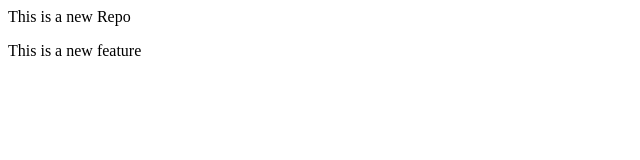
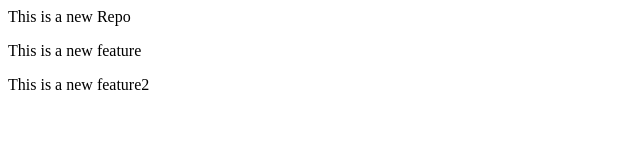
Before and after one commit to GattaSuresh/localrepo, a plain HTML site: page Index.html in a window 1280 px wide. Shown: the whole page, without its empty margins (0-640 px from the left). Drawn offline with Linux system fonts and the light colour scheme.

Commit message:
This is new feature2

```diff
--- a/Index.html
+++ b/Index.html
@@ -1,2 +1,3 @@
 <P>This is a new Repo</P>
 <P>This is a new feature</P>
+<P>This is a new feature2 </P>
```
